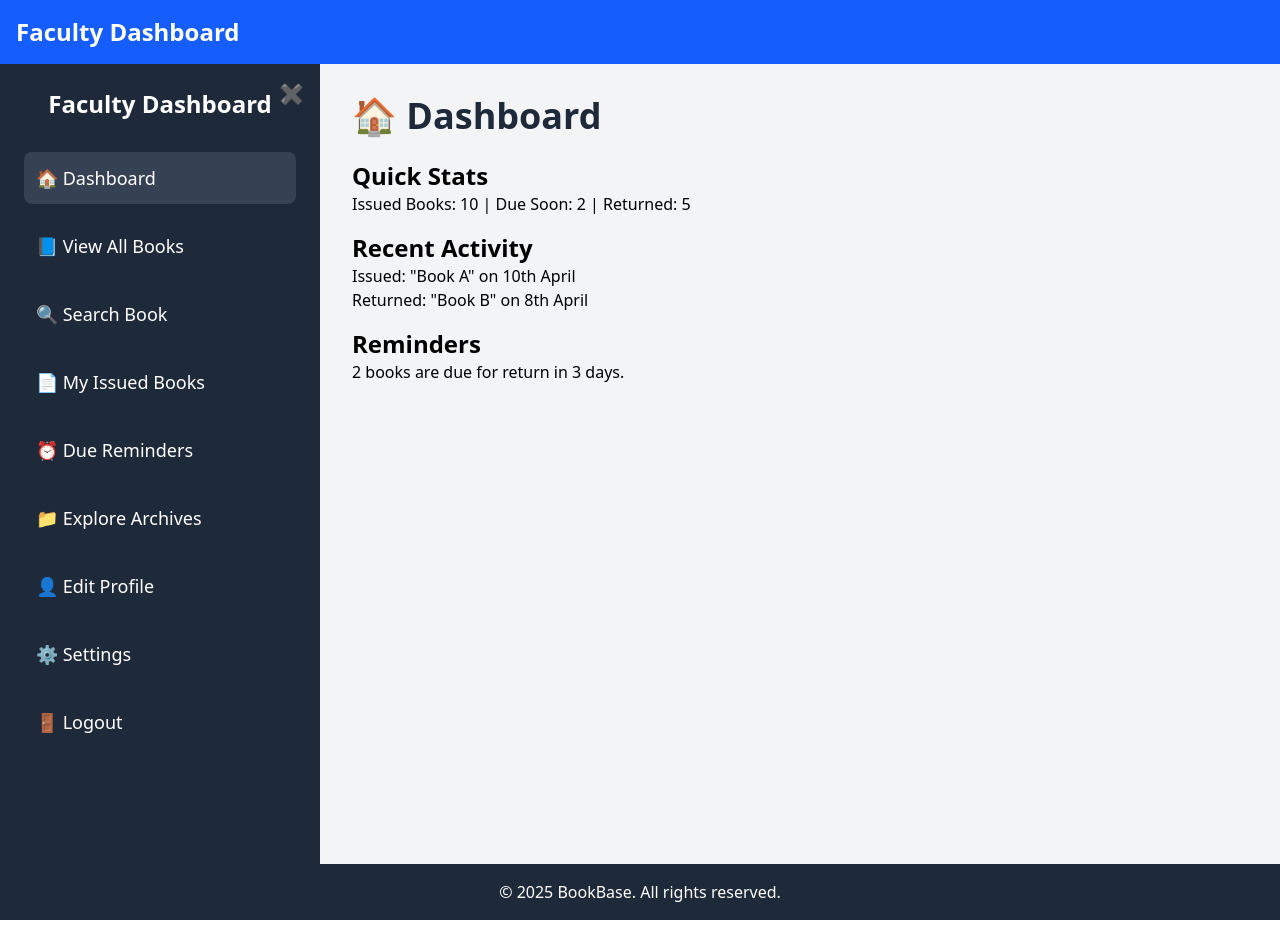
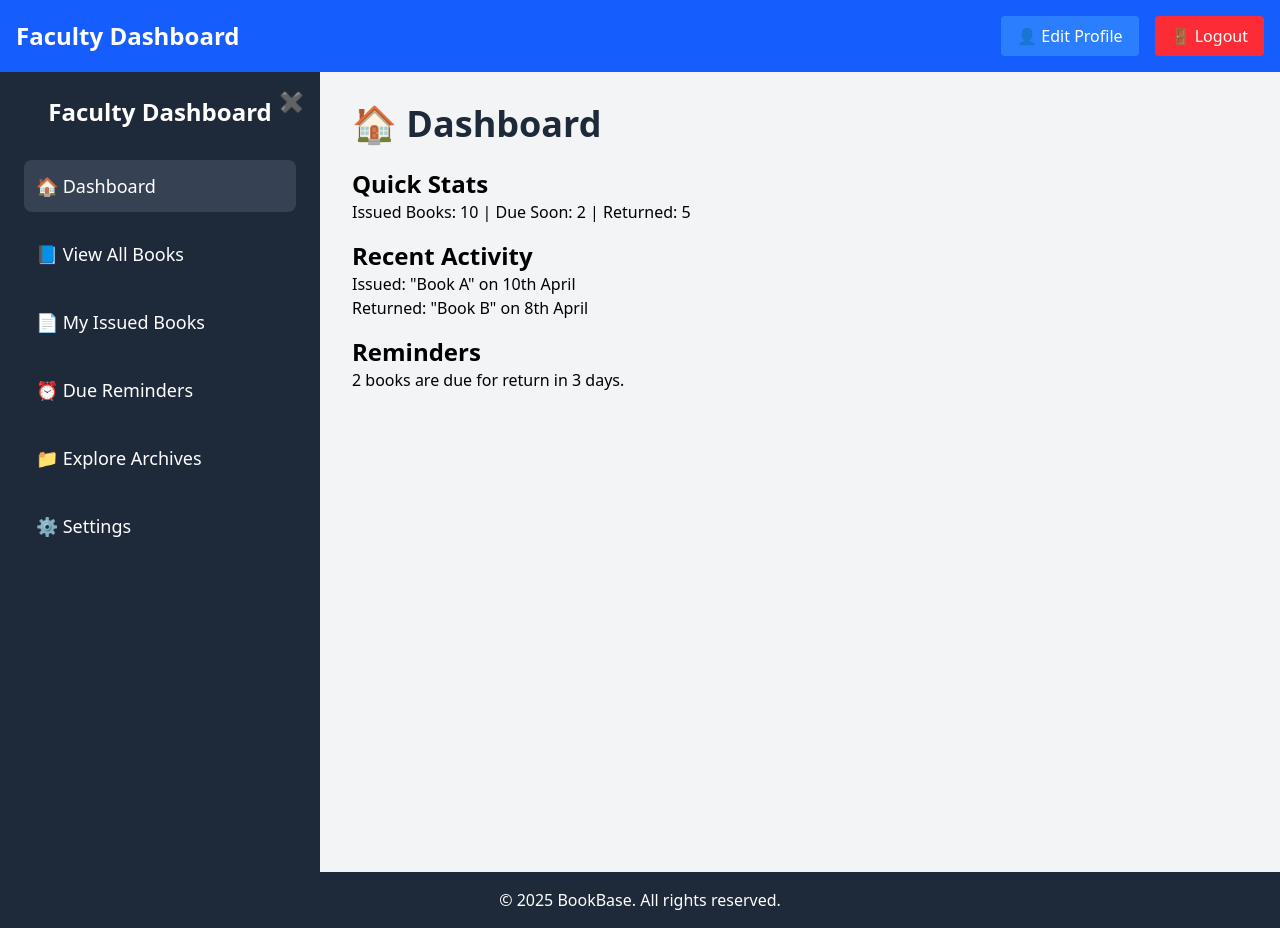
Before and after one commit to Rishithagaddam/BookBase-Library-Management-System, a React (Vite) app in the folder client/: page /faculty/dashboard in a window 1280 px wide. Built offline with nearby package versions, Linux system fonts and the light colour scheme.

Commit message:
logout and edit profile

```diff
--- a/client/src/components/FacultyDashboard.jsx
+++ b/client/src/components/FacultyDashboard.jsx
@@ -1,5 +1,5 @@
 import React, { useState } from 'react';
-import { useNavigate } from 'react-router-dom';
+// import { useNavigate } from 'react-router-dom';
 import Sidebar from './faculty/Sidebar';
 import Dashboard from './faculty/Dashboard';
 import ViewAllBooks from './faculty/ViewAllBooks';
@@ -9,29 +9,20 @@ import DueReminders from './faculty/DueReminders';
 import ExploreArchives from './faculty/ExploreArchives';
 import EditProfile from './faculty/EditProfile';
 import Settings from './faculty/Settings';
-import { FaEllipsisV } from 'react-icons/fa'; // Import the three dots icon
+import Header from './Header';
 
 const FacultyDashboard = () => {
-    const navigate = useNavigate();
     const [activeFeature, setActiveFeature] = useState('🏠 Dashboard');
     const [isSidebarOpen, setIsSidebarOpen] = useState(true); // Sidebar state
 
     const features = [
         { name: '🏠 Dashboard', component: <Dashboard /> },
         { name: '📘 View All Books', component: <ViewAllBooks /> },
-        { name: '🔍 Search Book', component: <SearchBook /> },
         { name: '📄 My Issued Books', component: <MyIssuedBooks /> },
         { name: '⏰ Due Reminders', component: <DueReminders /> },
         { name: '📁 Explore Archives', component: <ExploreArchives /> },
-        { name: '👤 Edit Profile', component: <EditProfile /> },
         { name: '⚙️ Settings', component: <Settings /> },
-        { name: '🚪 Logout', component: null },
     ];
-
-    const handleLogout = () => {
-        localStorage.removeItem('user');
-        navigate('/login');
-    };
 
     const handleFeatureChange = (featureName) => {
         setActiveFeature(featureName);
@@ -52,17 +43,10 @@ const FacultyDashboard = () => {
     return (
         <div className="flex flex-col min-h-screen bg-gray-100">
             {/* Header */}
-            <header className="bg-blue-600 text-white p-4 flex justify-between items-center">
-                <h1 className="text-2xl font-bold">Faculty Dashboard</h1>
-                {!isSidebarOpen && (
-                    <button
-                        onClick={() => setIsSidebarOpen(true)} // Open the sidebar
-                        className="p-2 bg-blue-500 rounded-full hover:bg-blue-700 focus:outline-none"
-                    >
-                        <FaEllipsisV className="text-white" />
-                    </button>
-                )}
-            </header>
+            <Header
+                isSidebarOpen={isSidebarOpen}
+                setIsSidebarOpen={setIsSidebarOpen}
+            />
 
             <div className="flex flex-1">
                 {/* Sidebar */}
@@ -71,7 +55,6 @@ const FacultyDashboard = () => {
                         features={features}
                         activeFeature={activeFeature}
                         setActiveFeature={handleFeatureChange}
-                        handleLogout={handleLogout}
                     />
                 )}
 
--- /dev/null
+++ b/client/src/components/Header.jsx
@@ -0,0 +1,42 @@
+import React from 'react';
+import { useNavigate } from 'react-router-dom';
+import { FaEllipsisV } from 'react-icons/fa';
+
+const Header = ({ isSidebarOpen, setIsSidebarOpen }) => {
+    const navigate = useNavigate();
+
+    const handleLogout = () => {
+        localStorage.removeItem('user');
+        navigate('/login');
+    };
+
+    return (
+        <header className="bg-blue-600 text-white p-4 flex justify-between items-center">
+            <h1 className="text-2xl font-bold">Faculty Dashboard</h1>
+            <div className="flex items-center space-x-4">
+                <button
+                    onClick={() => navigate('/faculty/edit-profile')}
+                    className="bg-blue-500 px-4 py-2 rounded hover:bg-blue-700"
+                >
+                    👤 Edit Profile
+                </button>
+                <button
+                    onClick={handleLogout}
+                    className="bg-red-500 px-4 py-2 rounded hover:bg-red-700"
+                >
+                    🚪 Logout
+                </button>
+                {!isSidebarOpen && (
+                    <button
+                        onClick={() => setIsSidebarOpen(true)} // Open the sidebar
+                        className="p-2 bg-blue-500 rounded-full hover:bg-blue-700 focus:outline-none"
+                    >
+                        <FaEllipsisV className="text-white" />
+                    </button>
+                )}
+            </div>
+        </header>
+    );
+};
+
+export default Header;
```
